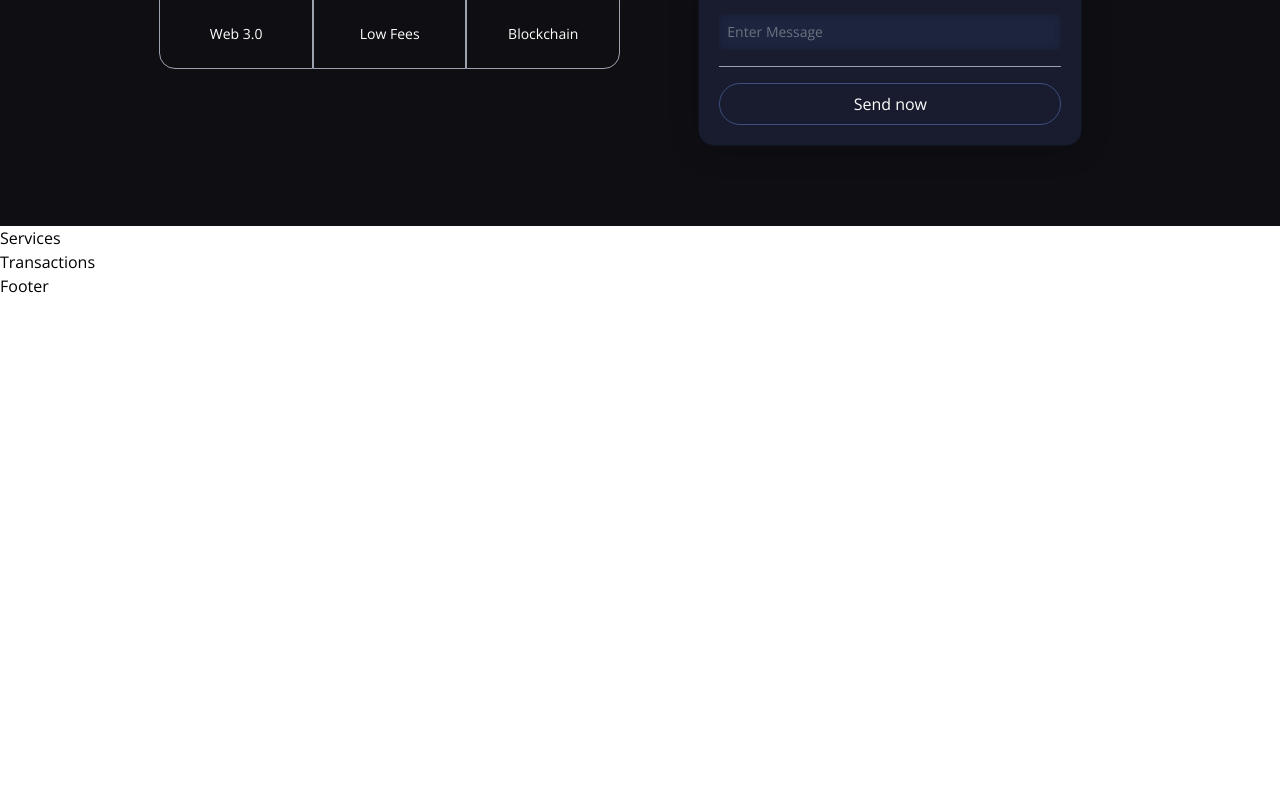
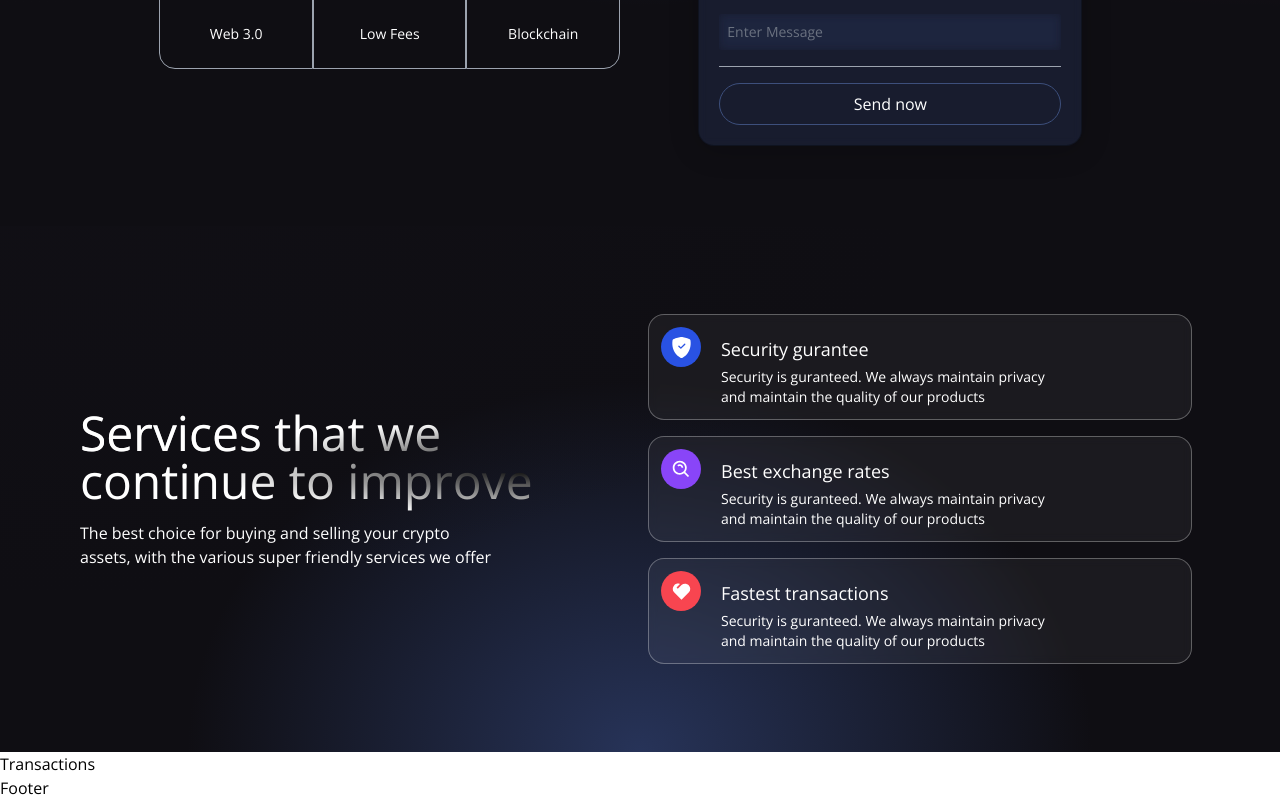
Before and after one commit to JGolden25/JCrypt3.0, a React (Vite) app in the folder client/: page / in a window 1280 px wide. Shown: the part 523-1323 px from the top of the page. Before the commit the page ends 821 px from the top, so only its background shows below. Built offline with nearby package versions, Linux system fonts and the light colour scheme.

Commit message:
services cards created

```diff
--- a/client/src/components/Services.jsx
+++ b/client/src/components/Services.jsx
@@ -1,7 +1,59 @@
-const Services = () => {
-    return (
-        <h1>Services</h1>
-    );
-}
+import React from "react";
+import { BsShieldFillCheck } from "react-icons/bs";
+import { BiSearchAlt } from "react-icons/bi";
+import { RiHeart2Fill } from "react-icons/ri";
+
+const ServiceCard = ({ color, title, icon, subtitle }) => (
+  <div className="flex flex-row justify-start items-start white-glassmorphism p-3 m-2 cursor-pointer hover:shadow-xl">
+    <div className={`w-10 h-10 rounded-full flex justify-center items-center ${color}`}>
+      {icon}
+    </div>
+    <div className="ml-5 flex flex-col flex-1">
+      <h3 className="mt-2 text-white text-lg">{title}</h3>
+      <p className="mt-1 text-white text-sm md:w-9/12">
+        {subtitle}
+      </p>
+    </div>
+  </div>
+);
+
+const Services = () => (
+  <div className="flex w-full justify-center items-center gradient-bg-services">
+    <div className="flex mf:flex-row flex-col items-center justify-between md:p-20 py-12 px-4">
+      <div className="flex-1 flex flex-col justify-start items-start">
+        <h1 className="text-white text-3xl sm:text-5xl py-2 text-gradient ">
+          Services that we
+          <br />
+          continue to improve
+        </h1>
+        <p className="text-left my-2 text-white font-light md:w-9/12 w-11/12 text-base">
+          The best choice for buying and selling your crypto assets, with the
+          various super friendly services we offer
+        </p>
+      </div>
+
+      <div className="flex-1 flex flex-col justify-start items-center">
+        <ServiceCard
+          color="bg-[#2952E3]"
+          title="Security gurantee"
+          icon={<BsShieldFillCheck fontSize={21} className="text-white" />}
+          subtitle="Security is guranteed. We always maintain privacy and maintain the quality of our products"
+        />
+        <ServiceCard
+          color="bg-[#8945F8]"
+          title="Best exchange rates"
+          icon={<BiSearchAlt fontSize={21} className="text-white" />}
+          subtitle="Security is guranteed. We always maintain privacy and maintain the quality of our products"
+        />
+        <ServiceCard
+          color="bg-[#F84550]"
+          title="Fastest transactions"
+          icon={<RiHeart2Fill fontSize={21} className="text-white" />}
+          subtitle="Security is guranteed. We always maintain privacy and maintain the quality of our products"
+        />
+      </div>
+    </div>
+  </div>
+);
 
 export default Services;
```
